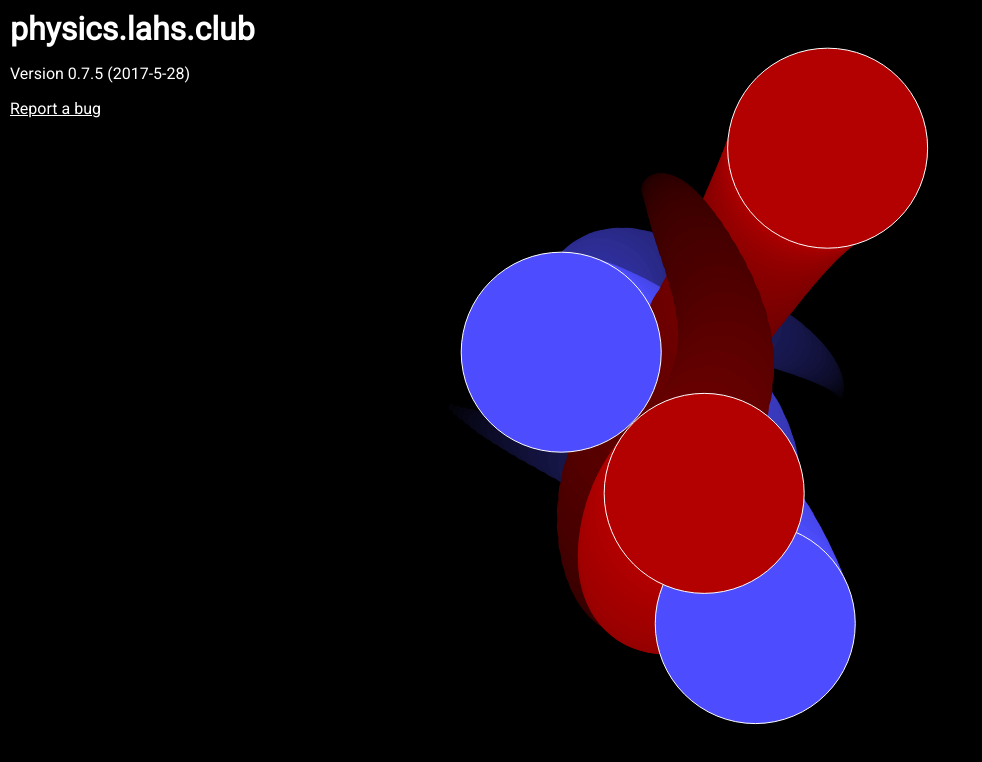
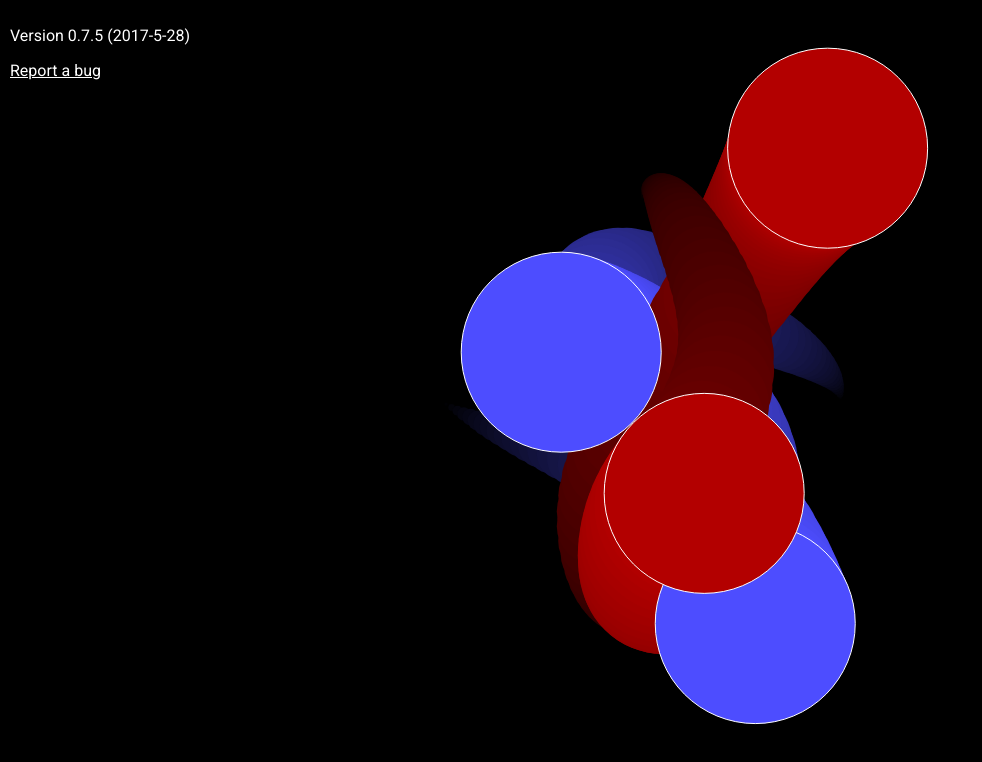
Before and after one commit to noloerino/physics.lahs.club, a website: page index.html in a window 1280 px wide. Shown: the whole page, without its empty margins (0-982 px from the left). Drawn offline with Linux system fonts and the light colour scheme.

Commit message:
No longer LAHS

```diff
--- a/index.html
+++ b/index.html
@@ -31,7 +31,6 @@
 	</head>
 	<body>
 		<div class="header">
-			<h1>physics.lahs.club</h1>
 			<p>Version 0.7.5 (2017-5-28)</p>
 			<p><a href="https://github.com/noloerino/physics.lahs.club/issues" target="_blank">Report a bug</a></p>
 		</div>
```
